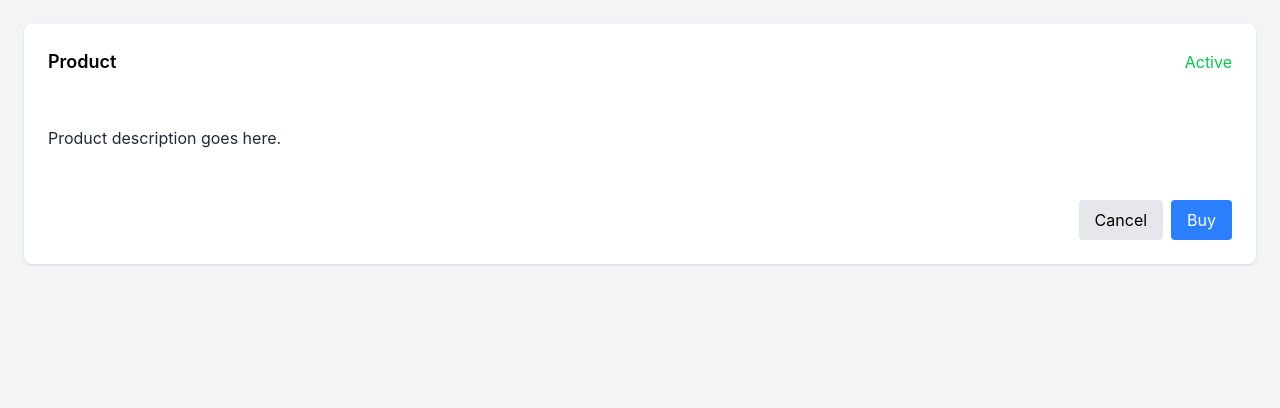
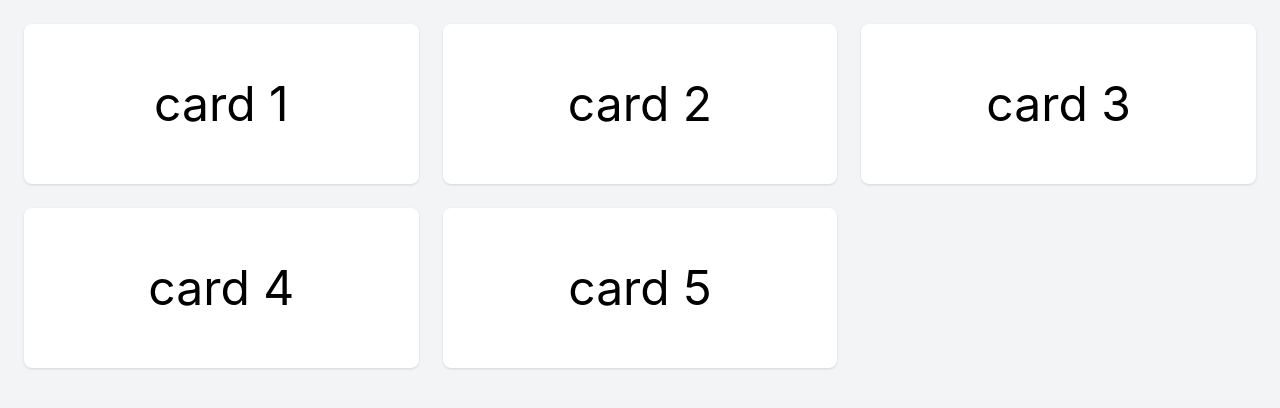
Before and after one commit to FaishallRr/Admin-UI, a React (Vite) app: page / in a window 1280 px wide. Shown: the top 408 px of the page. Built offline with nearby package versions, Linux system fonts and the light colour scheme.

Commit message:
menggunakan utility class tailwindcss

```diff
--- a/src/App.jsx
+++ b/src/App.jsx
@@ -1,32 +1,42 @@
-import { useState } from 'react'
-import './App.css'
+import { useState } from "react";
+import "./App.css";
 
 function App() {
-  const [count, setCount] = useState(0)
+  const [count, setCount] = useState(0);
 
   return (
     <>
-      <div className='bg-gray-100 min-h-screen p-6'>
-        {/* card begin */}
-        <div className="flex flex-col justify-between bg-white p-6 min-h-60 rounded-lg shadow">
-          <div className="flex items-center justify-between">
-            <h2 className='text-black text-lg font-semibold'>Product</h2>
-            <span className='text-green-500'>Active</span>
+      <div className="bg-gray-100 min-h-screen p-6">
+        <div className="grid gap-6 grid-cols-1 md:grid-cols-2 lg:grid-cols-3">
+          {/* card begin */}
+          <div className="bg-white text-black p-6 min-h-40 rounded-lg shadow text-5xl flex justify-center items-center hover:shadow-lg transition-shadow hover:border hover:bg-gray-200 hoer:scale-105 duration-300">
+            card 1
           </div>
-
-          <p className="text-gray-800">Product description goes here.</p>
-
-          <div className="flex justify-end gap-2">
-            <button className="rounded bg-gray-200 px-4 py-2 text-black">Cancel</button>
-            <button className="rounded bg-blue-500 px-4 py-2 text-white">
-              Buy
-            </button>
+          {/* card end */}
+          {/* card begin */}
+          <div className="bg-white text-black p-6 min-h-40 rounded-lg shadow text-5xl flex justify-center items-center hover:shadow-lg transition-shadow hover:border hover:bg-gray-200 hoer:scale-105 duration-300">
+            card 2
           </div>
+          {/* card end */}
+          {/* card begin */}
+          <div className="bg-white text-black p-6 min-h-40 rounded-lg shadow text-5xl flex justify-center items-center hover:shadow-lg transition-shadow hover:border hover:bg-gray-200 hoer:scale-105 duration-300">
+            card 3
+          </div>
+          {/* card end */}
+          {/* card begin */}
+          <div className="bg-white text-black p-6 min-h-40 rounded-lg shadow text-5xl flex justify-center items-center hover:shadow-lg transition-shadow hover:border hover:bg-gray-200 hoer:scale-105 duration-300">
+            card 4
+          </div>
+          {/* card end */}
+          {/* card begin */}
+          <div className="bg-white text-black p-6 min-h-40 rounded-lg shadow text-5xl flex justify-center items-center hover:shadow-lg transition-shadow hover:border hover:bg-gray-200 hoer:scale-105 duration-300">
+            card 5
+          </div>
+          {/* card end */}
         </div>
-        {/* card end */}
       </div>
     </>
-  )
+  );
 }
 
-export default App
+export default App;
```
